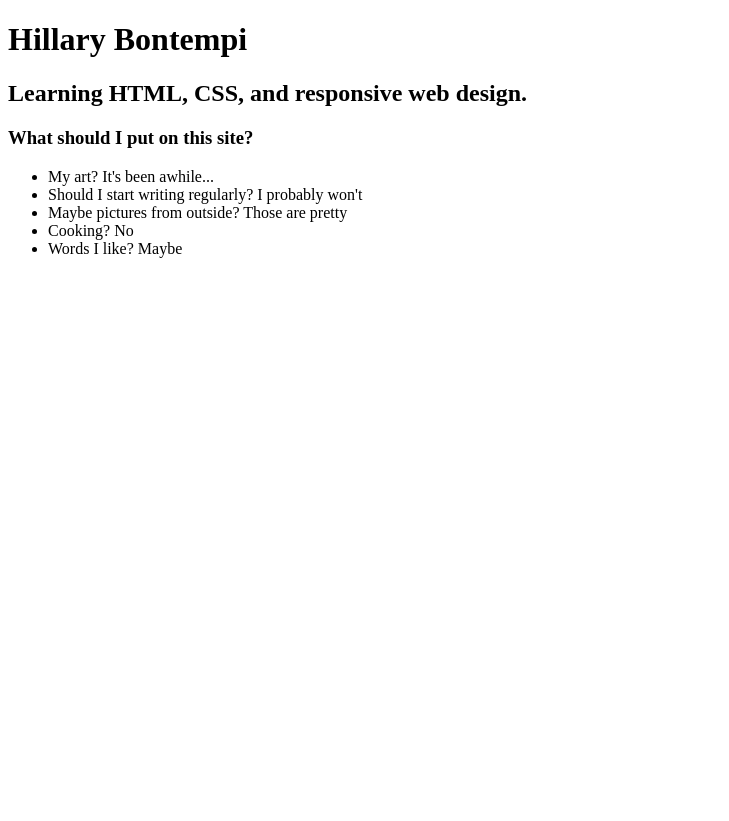
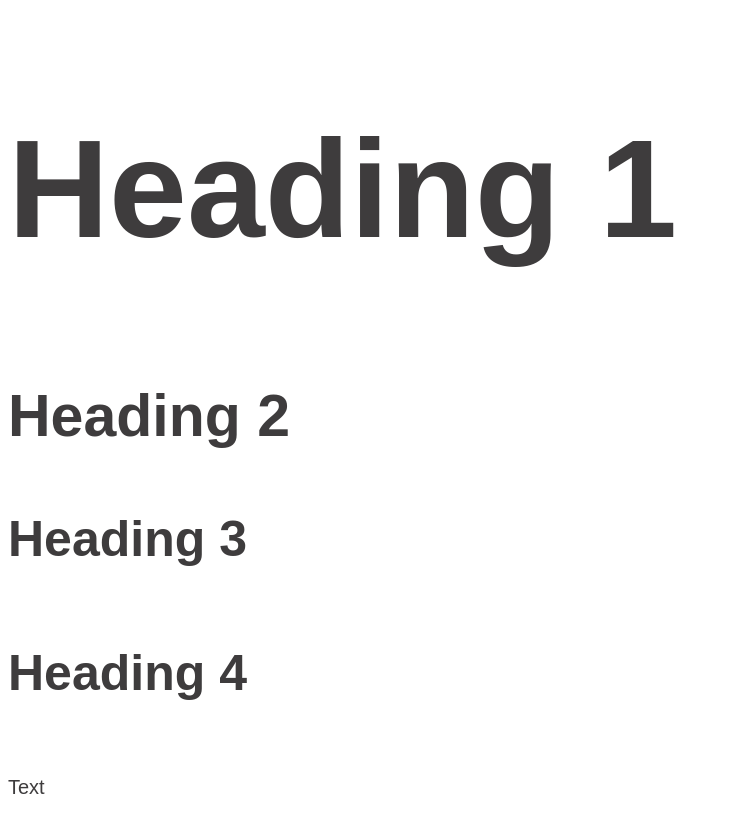
Before and after one commit to hbontempi/hbontempi.github.io, a plain HTML site: page unit_1/index.html in a window 1280 px wide. Shown: the whole page, without its empty margins (0-729 px from the left). Before the commit the page ends 800 px from the top, so only its background shows below. Drawn offline with Linux system fonts and the light colour scheme; a web font is replaced by a local one.

Commit message:
Updated css style guide

```diff
--- a/unit_1/css/main.css
+++ b/unit_1/css/main.css
@@ -1,24 +1,31 @@
-<link rel="stylesheet" href="//fonts.googleapis.com/css?family=Quicksand:300,400,600,700&amp;lang=en" />
-
 body {
-	background-color: #3e3c3d;
+	font-family: Muli,sans-serif;
+	background-color: white;
+	color:#3e3c3d;
+	line-height: 1.35;
+}
 
 h1{
 	font-size: 140px;
-	color:white;
+
 }
+
 h2 {
-	font-size: 54px;
-	line-height: 1.35;
-	color:white;
+	font-size: 59px;
+
 }
 
 h3 {
-	font-size: 36px;
-	line-height: 1.35;
-	color:white;
+	font-size: 50px;
+
+}
+
+h4 {
+	font-size: 50px;
+
+}
 
 p, ul, li {
 	font-size: 20px;
-	line-height: 1.35;
-	color:white;
+
+}
--- a/unit_1/index.html
+++ b/unit_1/index.html
@@ -3,22 +3,18 @@
 
 <head>
 	<title>Hillary's New File</title>
-	<link rel="stylesheet" type="text/css" href="css/main.css"
+	<link rel="stylesheet" type="text/css" href="css/main.css">
+	<style>
+@import url('https://fonts.googleapis.com/css?family=Muli');
+	</style>
 </head>
 
 <body>
-	<h1>Hillary Bontempi</h1>
-	<h2>Learning HTML, CSS, and responsive web design.</h3>
-
-	<h3>What should I put on this site?</h2>
-<p><ul>
-		<li>My art? It's been awhile...</li>
-		<li>Should I start writing regularly? I probably won't</li>
-		<li>Maybe pictures from outside? Those are pretty</li>
-		<li>Cooking? No</li>
-		<li>Words I like? Maybe</li>
-	</ul>
-</p>
+	<h1>Heading 1</h1>
+	<h2>Heading 2</h2>
+	<h3>Heading 3</h3>
+	<h4>Heading 4</h4>
+	<p>Text</p>
 
 
 
```
